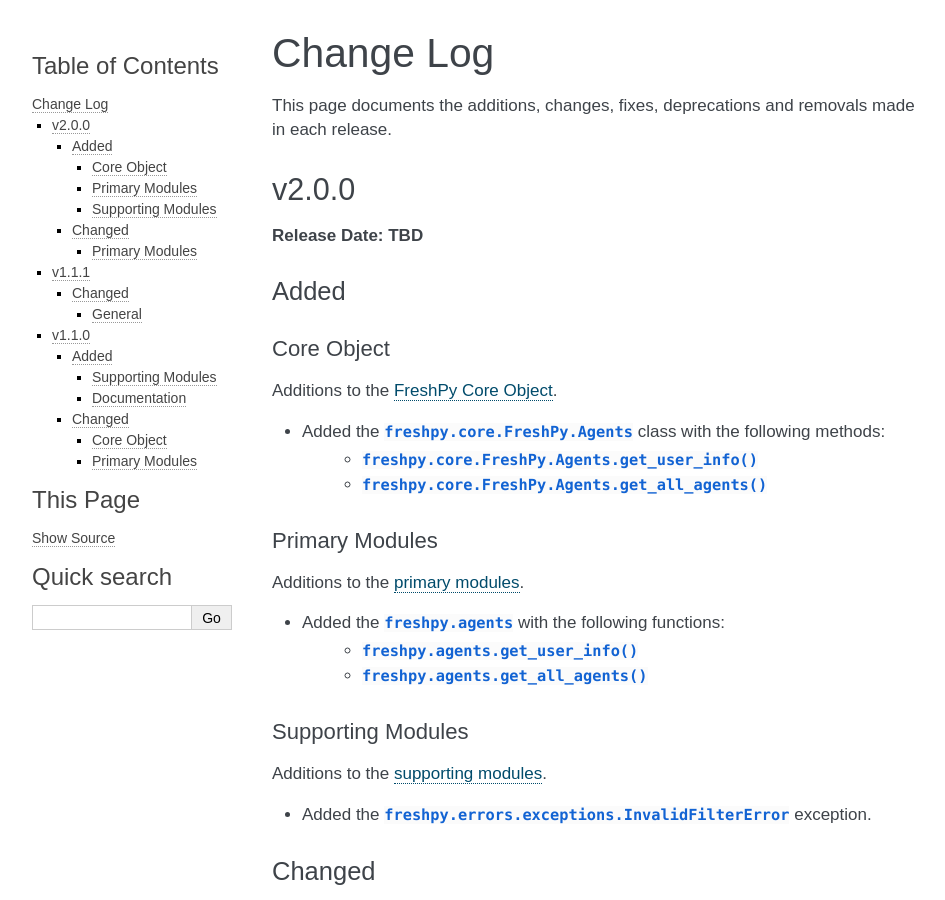
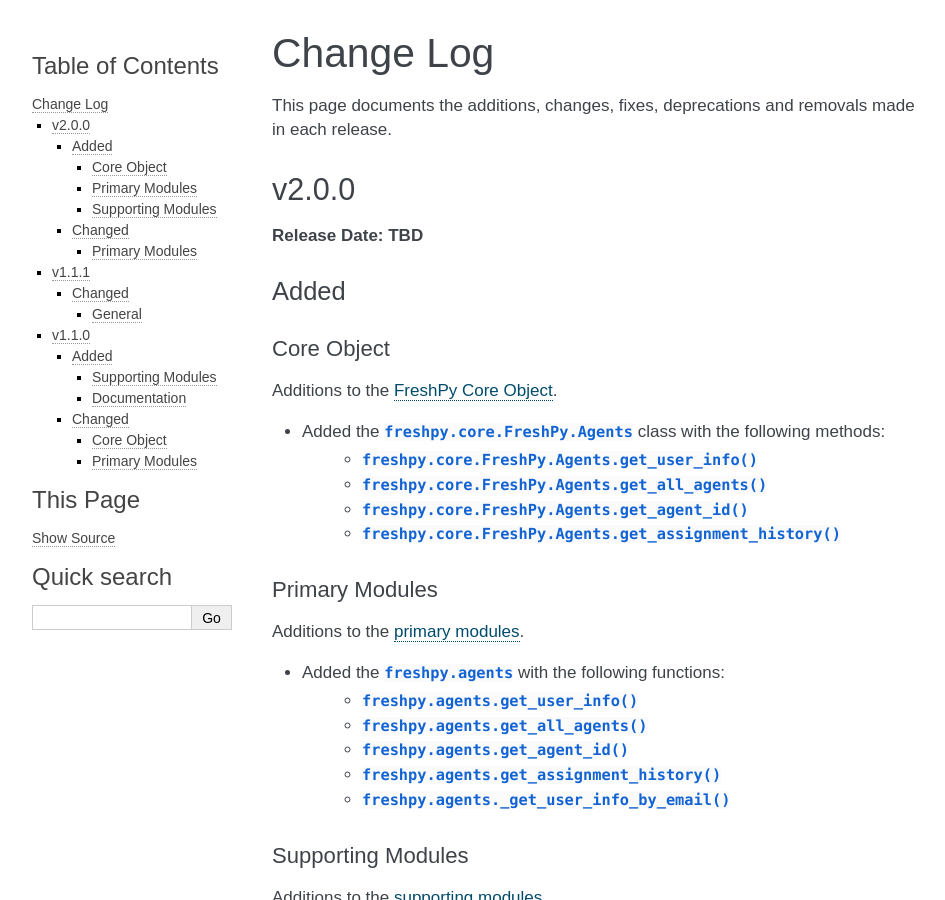
Before and after one commit to jeffshurtliff/freshpy, a Sphinx documentation site: the page built from docs/changelog.rst, in a window 1280 px wide and 900 px high. Shown: the whole window, without its empty margins (148-1093 px from the left). Built offline with Sphinx 7.4.7, drawn with Linux system fonts in a browser that asks for light colours.

Commit message:
Updated changelog with latest changes for v2.0.0

```diff
--- a/docs/changelog.rst
+++ b/docs/changelog.rst
@@ -18,6 +18,8 @@
 * Added the :py:class:`freshpy.core.FreshPy.Agents` class with the following methods:
     * :py:meth:`freshpy.core.FreshPy.Agents.get_user_info`
     * :py:meth:`freshpy.core.FreshPy.Agents.get_all_agents`
+    * :py:meth:`freshpy.core.FreshPy.Agents.get_agent_id`
+    * :py:meth:`freshpy.core.FreshPy.Agents.get_assignment_history`
 
 Primary Modules
 ---------------
@@ -26,12 +28,15 @@
 * Added the :py:mod:`freshpy.agents` with the following functions:
     * :py:func:`freshpy.agents.get_user_info`
     * :py:func:`freshpy.agents.get_all_agents`
+    * :py:func:`freshpy.agents.get_agent_id`
+    * :py:func:`freshpy.agents.get_assignment_history`
+    * :py:func:`freshpy.agents._get_user_info_by_email`
 
 Supporting Modules
 ------------------
 Additions to the :doc:`supporting modules <supporting-modules>`.
 
-* Added the :py:class:`freshpy.errors.exceptions.InvalidFilterError` exception.
+* Added the :py:exc:`freshpy.errors.exceptions.InvalidFilterError` exception.
 
 Changed
 =======
```
